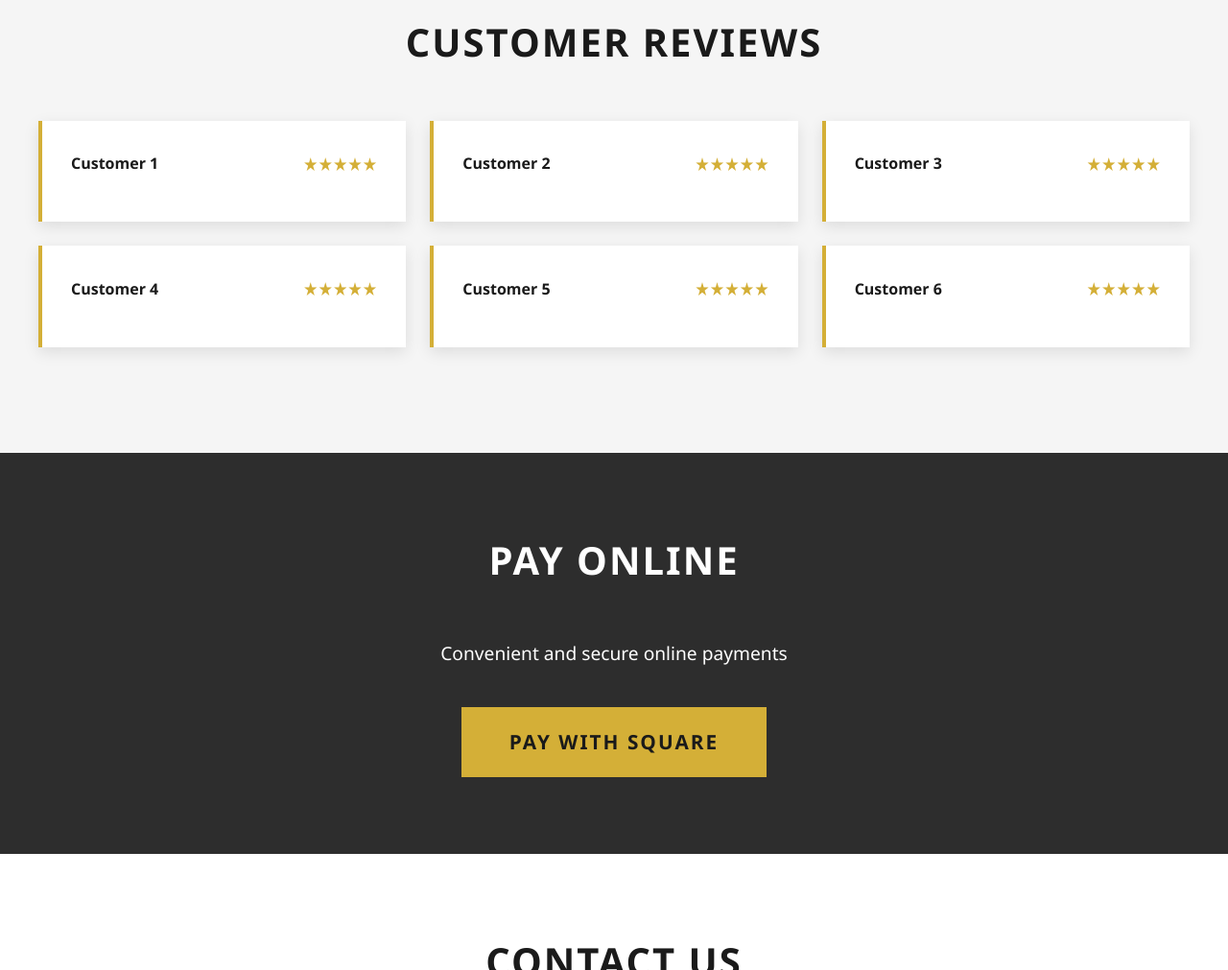
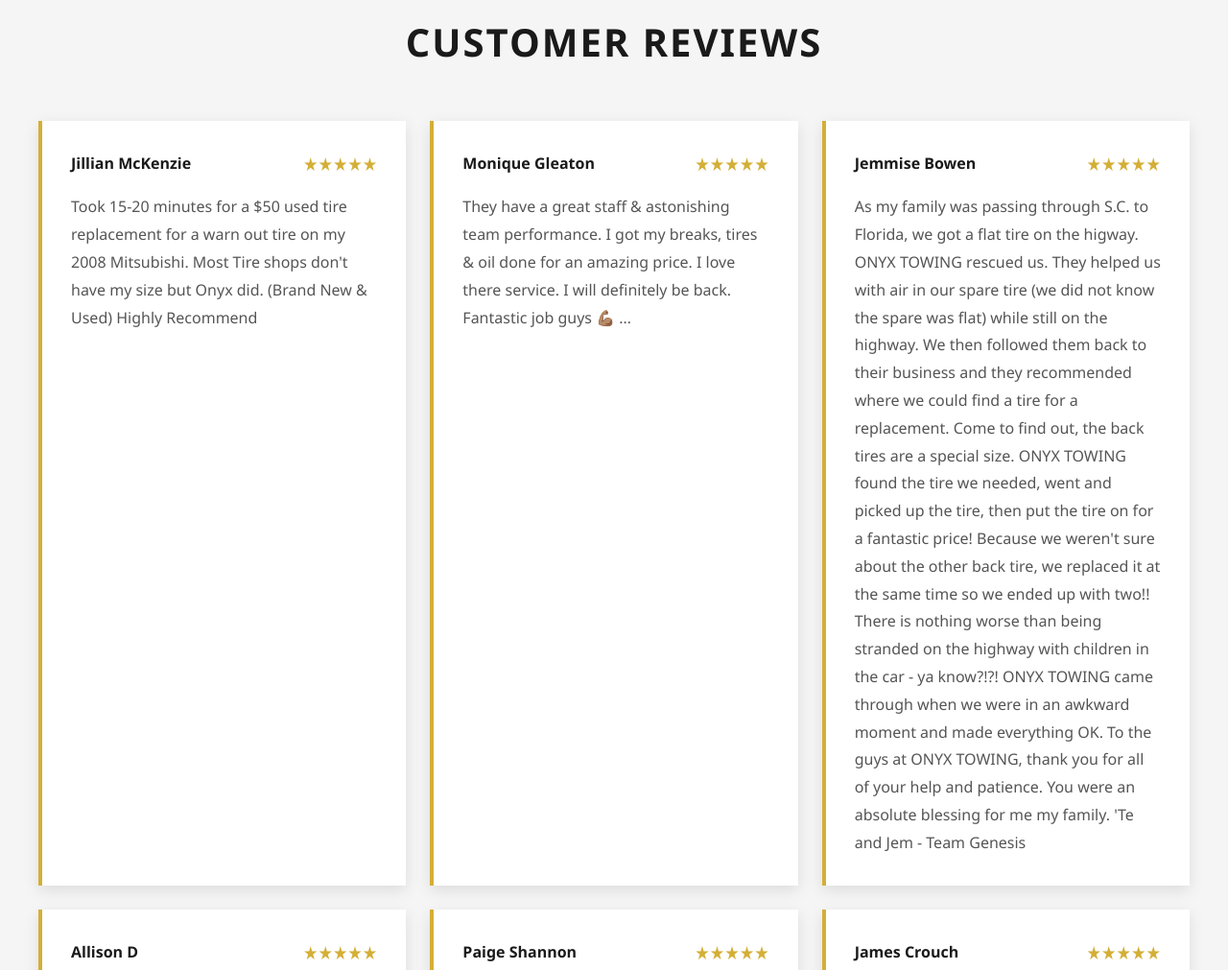
Before and after one commit to JamesBrownR/Onyx-Towing-Tires, a plain HTML site: page index.html in a window 1280 px wide. Shown: the part 1980-2991 px from the top of the page at 96% size. Drawn offline with Linux system fonts and the light colour scheme.

Commit message:
Update index.html

```diff
--- a/index.html
+++ b/index.html
@@ -712,13 +712,82 @@
     <script>
         // Reviews Array - ADD MORE REVIEWS HERE
         const reviews = [
-            { name: "Customer 1", rating: 5, body: "" },
-            { name: "Customer 2", rating: 5, body: "" },
-            { name: "Customer 3", rating: 5, body: "" },
-            { name: "Customer 4", rating: 5, body: "" },
-            { name: "Customer 5", rating: 5, body: "" },
-            { name: "Customer 6", rating: 5, body: "" }
-        ];
+    {
+        "name": "Jillian McKenzie",
+        "rating": 5,
+        "body": "Took 15-20 minutes for a $50 used tire replacement for a warn out tire on my 2008 Mitsubishi. Most Tire shops don't have my size but Onyx did. (Brand New & Used) Highly Recommend"
+    },
+    {
+        "name": "Monique Gleaton",
+        "rating": 5,
+        "body": "They have a great staff & astonishing team performance. I got my breaks, tires & oil done for an amazing price. I love there service. I will definitely be back. Fantastic job guys 💪🏽 …"
+    },
+    {
+        "name": "Jemmise Bowen",
+        "rating": 5,
+        "body": "As my family was passing through S.C. to Florida, we got a flat tire on the higway. ONYX TOWING rescued us. They helped us with air in our spare tire (we did not know the spare was flat) while still on the highway. We then followed them back to their business and they recommended where we could find a tire for a replacement. Come to find out, the back tires are a special size. ONYX TOWING found the tire we needed, went and picked up the tire, then put the tire on for a fantastic price! Because we weren't sure about the other back tire, we replaced it at the same time so we ended up with two!! There is nothing worse than being stranded on the highway with children in the car - ya know?!?! ONYX TOWING came through when we were in an awkward moment and made everything OK. To the guys at ONYX TOWING, thank you for all of your help and patience. You were an absolute blessing for me my family. 'Te and Jem - Team Genesis"
+    },
+    {
+        "name": "Allison D",
+        "rating": 5,
+        "body": "Justice saved me. I was working in the small town of St. George. I got a flat tire. No place had the tire size I needed. Justice is the only person who pulled over to see if I needed help, while on the way to another stop he had. And I … More"
+    },
+    {
+        "name": "Paige Shannon",
+        "rating": 5,
+        "body": "Another company actually told us about this place while looking for a used tire. We just popped in asking for a tire and they changed it right there and then for us. Quick and hassle free at a great price. Nice guys, definitely recommend."
+    },
+    {
+        "name": "James Crouch",
+        "rating": 5,
+        "body": "So you ever in St. George South Carolina and have tire issues or brakes or just need an oil change go see Justice at ONYX Towing LLC, Oh if i didnt mention it he does towing too.. … More"
+    },
+    {
+        "name": "Katie Jones",
+        "rating": 5,
+        "body": "Justice was super helpful when we had a blow out on i95. He is reliable,dependable and easy to work with. Highly recommend if you have car or camper tire troubles when traveling through St. George!"
+    },
+    {
+        "name": "Heather Witherspoon",
+        "rating": 5,
+        "body": "Has amazing customer service, not to long of a wait changing my flat tire, & very professional."
+    },
+    {
+        "name": "Jacskon snead",
+        "rating": 5,
+        "body": "Excellent service, helpful , accommodating, fast service, able to trouble shoot , and excellent price , would recommend, helped me out on a Tuesday evening when everyone else was closed got me fixed up and back on the road in no time"
+    },
+    {
+        "name": "April Miller",
+        "rating": 5,
+        "body": "Fast, friendly,and very affordable. Will definitely be returning customers."
+    },
+    {
+        "name": "Queen Ray",
+        "rating": 5,
+        "body": "Great costumer service and affordable prices will come back again"
+    },
+    {
+        "name": "Blakely's Businesses",
+        "rating": 5,
+        "body": ""
+    },
+    {
+        "name": "Biggs Wilson",
+        "rating": 1,
+        "body": "Horrible!!!! I broke down on 95 at the St George exit. I was told they could be there in 25 minutes. He said they had my tire size then later said they didn't. I agreed to take a slightly smaller tire. Took him over 2 hours to get to me ( … More"
+    },
+    {
+        "name": "Conejito “RydaVision” Blanco",
+        "rating": 1,
+        "body": "Smh and the guy Justice came with an attitude 😒 because \"he left a review\" apparently they care more about Google reviews than customer service! Smh it's not the customers fault that you LIED and gave us the run around while you had the tire and rim.....for future reference avoid Justice and this company! Definitely needs new management......0 stars!"
+    },
+    {
+        "name": "Shiela E",
+        "rating": 1,
+        "body": "Do not use this business… I was buying a car from the owner justice and he kept my money and sold the car to another person… and promise to give me my money back and still have not… he is not a man of his word"
+    }
+];
 
         const reviewsPerPage = 6;
         let currentReviewIndex = 0;
```
